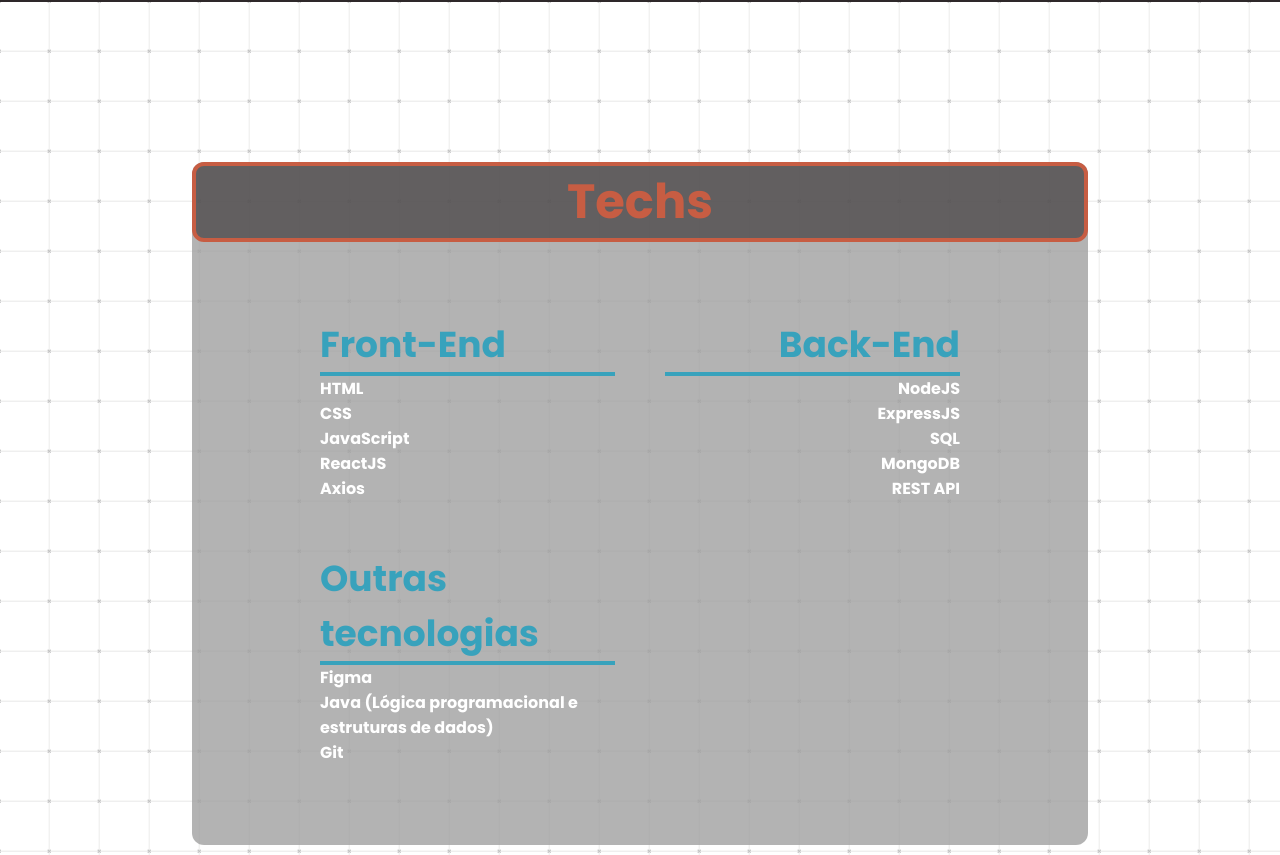
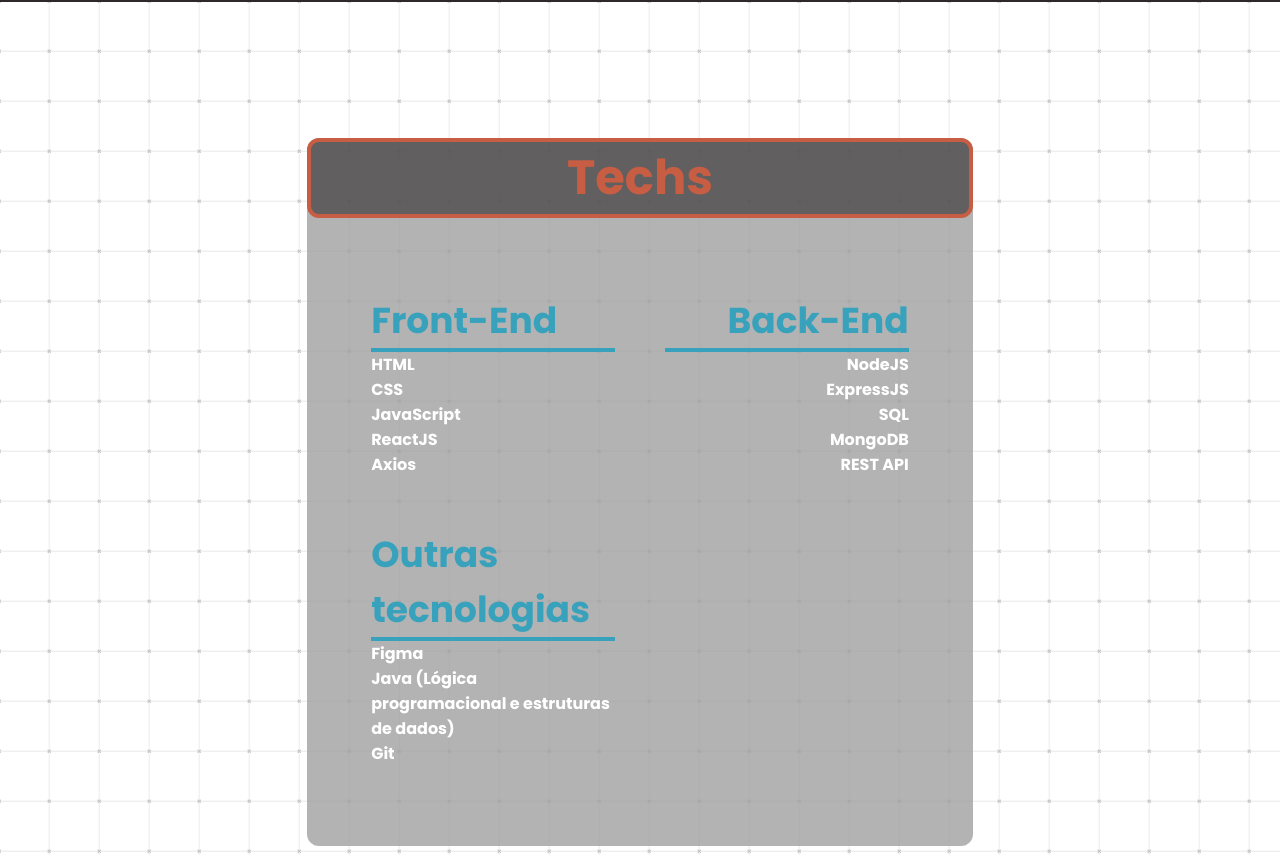
Before and after one commit to ricardoddev/personal-portfolio, a React (Vite) app: page / in a window 1280 px wide. Shown: the part 1598-2453 px from the top of the page. Built offline with nearby package versions, Linux system fonts and the light colour scheme; no server answers; a web font is replaced by a local one.

Commit message:
atualizando margin e padding das techs

```diff
--- a/src/components/Techs/styles.css
+++ b/src/components/Techs/styles.css
@@ -11,12 +11,12 @@
   display: grid;
   grid-template-columns: repeat(2, 1fr);
   gap: 50px;
-  margin: 0 10vw 10vh 10vw;
+  margin: 0 5vw 10vh 5vw;
 }
 
 .techs-background {
   background-color: rgba(160, 160, 160, 0.8);
-  margin: 20vh 15vw;
+  margin: 17vh 24vw;
 
   color: #fff;
 
```
